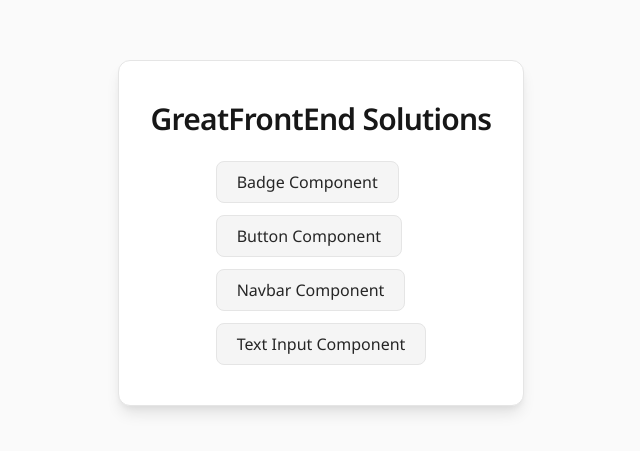
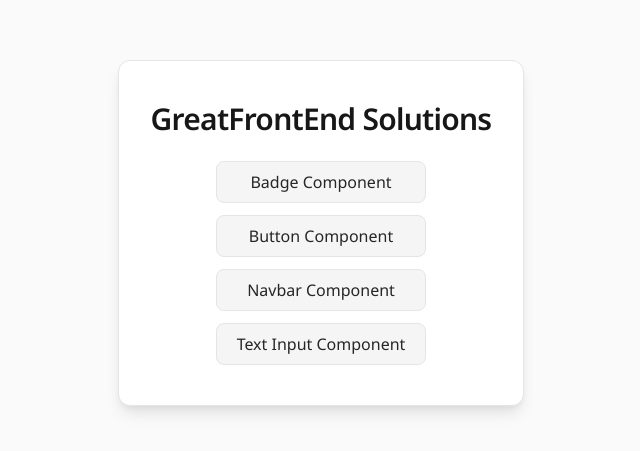
Before and after one commit to johnnygerard/greatfrontend-nextjs, a Next.js app: page / in a window 1280 px wide. Shown: the part 167-618 px from the top of the page, without its empty margins (319-959 px from the left). Built offline with nearby package versions, Linux system fonts and the light colour scheme.

Commit message:
feat: improve layout of solution links

```diff
--- a/src/app/page.tsx
+++ b/src/app/page.tsx
@@ -30,7 +30,7 @@ const HomePage = () => {
             <li key={text}>
               <Link
                 href={url}
-                className="inline-block rounded-lg border border-neutral-200 bg-neutral-100 px-5 py-2 text-neutral-800 transition-colors hocus:bg-neutral-200 hocus:text-black"
+                className="block rounded-lg border border-neutral-200 bg-neutral-100 px-5 py-2 text-center text-neutral-800 transition-colors hocus:bg-neutral-200 hocus:text-black"
               >
                 {text}
               </Link>
```
